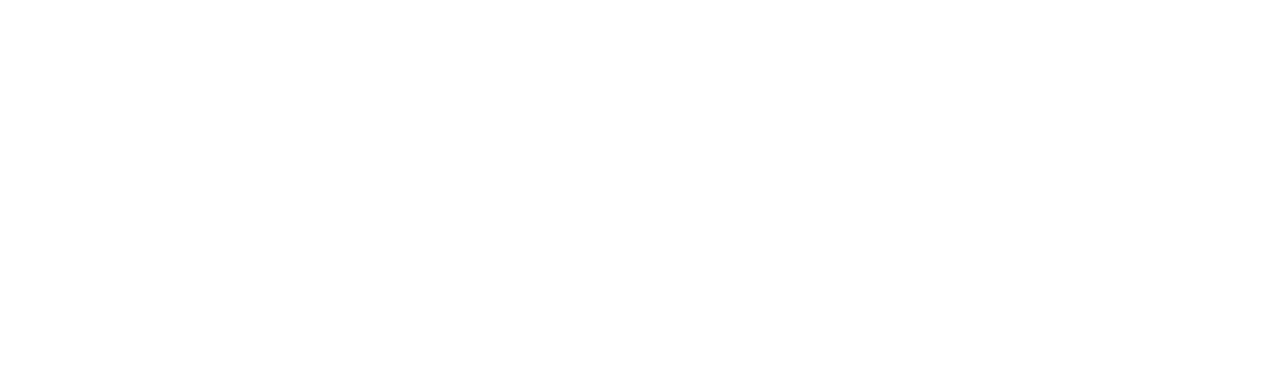
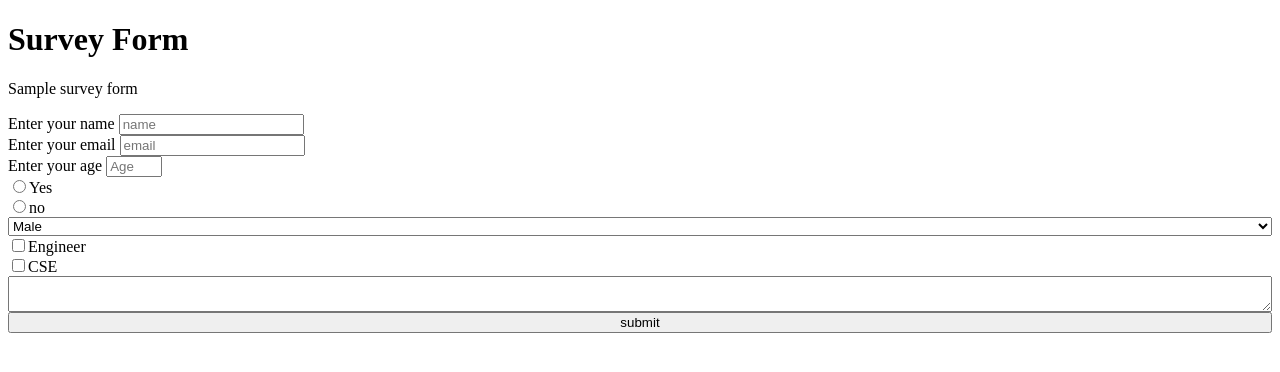
Before and after one commit to KSanthoshkumarK/freeCodeCamp-surveyForm, a plain HTML site: page index.html in a window 1280 px wide. Drawn offline with Linux system fonts and the light colour scheme.

Commit message:
added all the values

```diff
--- a/index.css
+++ b/index.css
@@ -0,0 +1,3 @@
+#survey-form{
+    display: grid;
+}
--- a/index.html
+++ b/index.html
@@ -1,5 +1,6 @@
 <!DOCTYPE html>
 <html lang="en">
+
 <head>
     <meta charset="UTF-8">
     <meta http-equiv="X-UA-Compatible" content="IE=edge">
@@ -7,7 +8,45 @@
     <title>Document</title>
     <link rel="stylesheet" href="./index.css">
 </head>
+
 <body>
     <script src='https://cdn.freecodecamp.org/testable-projects-fcc/v1/bundle.js'></script>
+    <main>
+        <h1 id="title"> Survey Form</h1>
+        <p id="description">
+            Sample survey form
+        </p>
+        <form id="survey-form">
+            <label for="name" id="name-label">
+                Enter your name <input id='name' type="text" placeholder="name" required>
+            </label>
+            <label for="email" id="email-label">
+                Enter your email <input id='email' type="email" placeholder="email" required>
+            </label>
+            <label for="number" id="number-label">
+                Enter your age <input id='number' max="20" min="10" type="number" placeholder="Age">
+            </label>
+            <label>
+                <input type="radio" value="yes" name="yes-no">Yes
+            </label>
+            <label>
+                <input type="radio" value="no" name="yes-no">no
+            </label>
+            <select id="dropdown">
+                <option label="Male"></option>
+                <option label="Female"></option>
+            </select>
+            <label ><input name="checkbox" value="eng" type="checkbox" >Engineer</label>
+            <label ><input name="checkbox" value="CSE" type="checkbox" >CSE</label>
+            <textarea
+            placeholder="Enter Additional comments"
+            id="comments"
+            >
+
+            </textarea>
+            <input id="submit" type="submit" value="submit">
+        </form>
+    </main>
 </body>
+
 </html>
```
